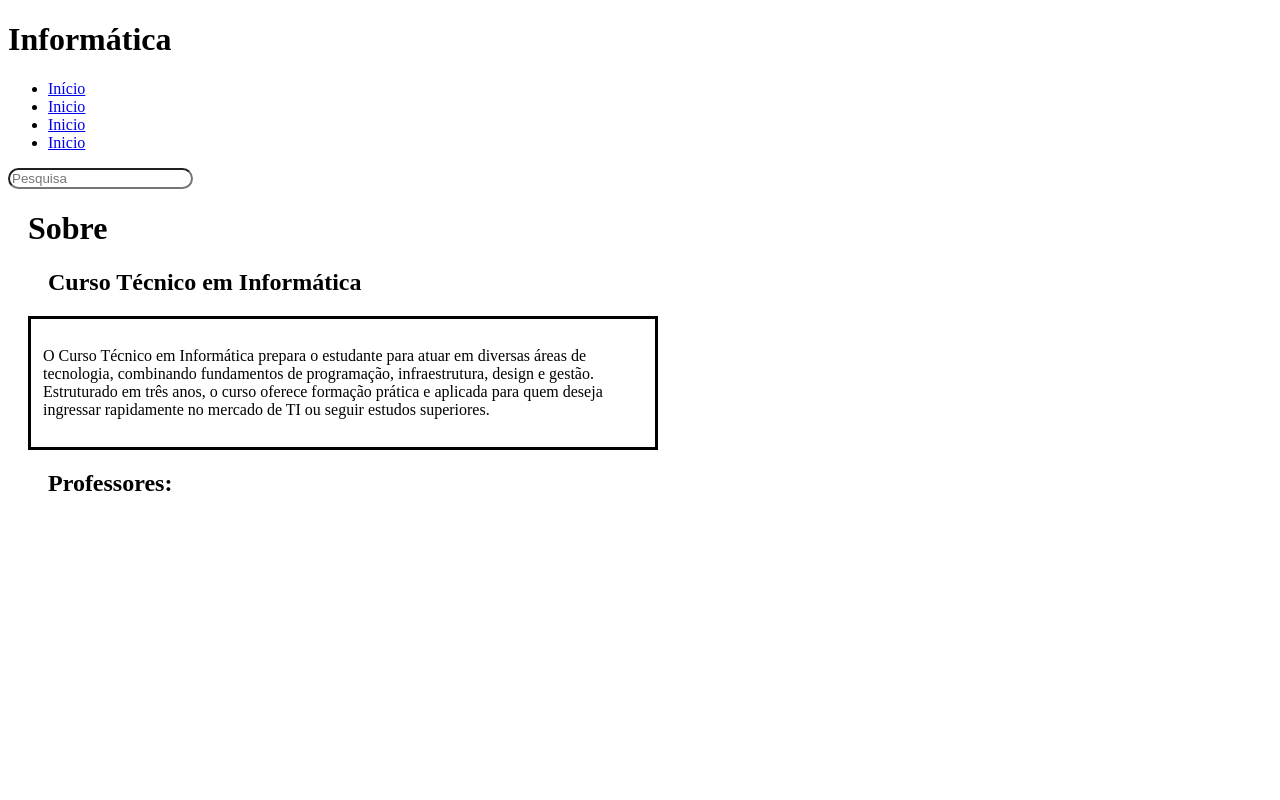
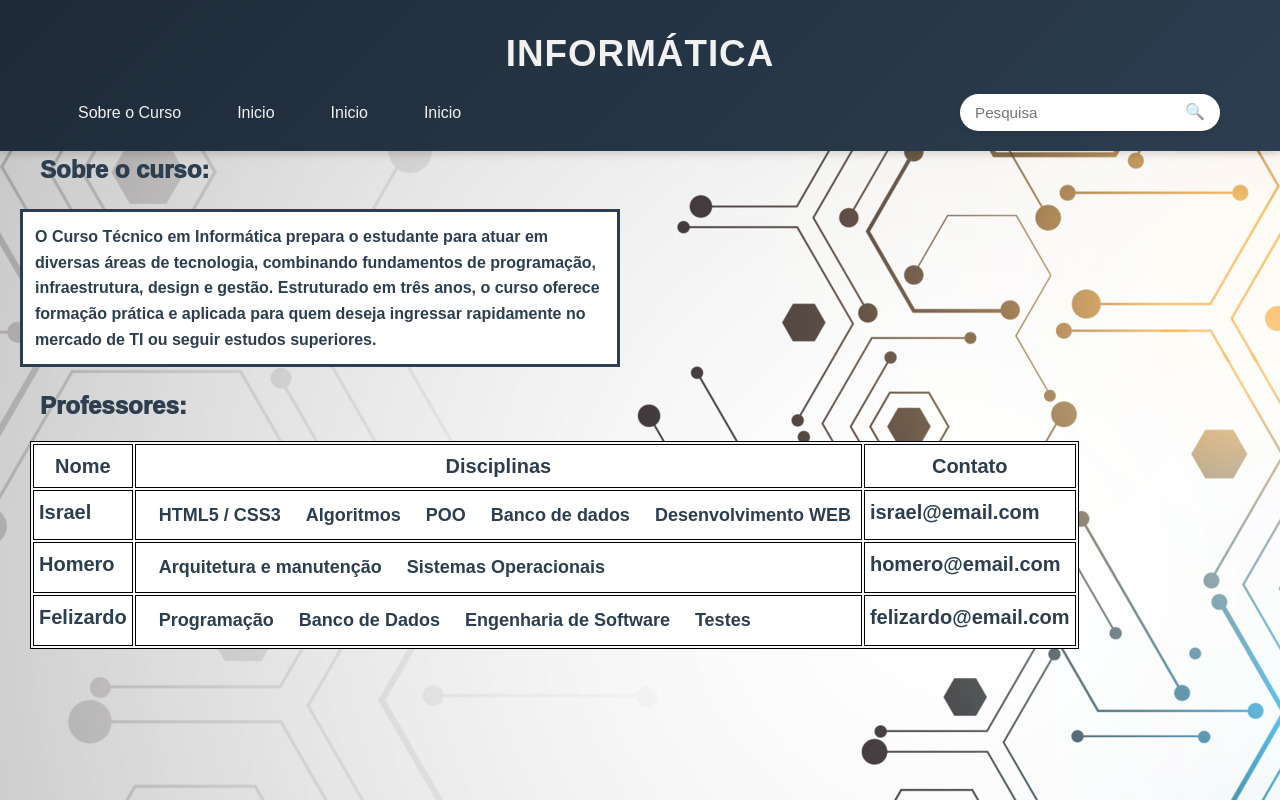
Before and after one commit to MeiaDois20/Landing-page-Curso-Inform-tica, a plain HTML site: page index.html in a window 1280 px wide. Drawn offline with Linux system fonts and the light colour scheme.

Commit message:
Trabalho HTML e CSS

```diff
--- a/index.html
+++ b/index.html
@@ -1,47 +1,91 @@
 <!DOCTYPE html>
 <html lang="pt-BR">
-
 <head>
     <meta charset="UTF-8">
     <meta name="viewport" content="width=device-width, initial-scale=1.0">
     <title>Trabalho Israel</title>
-    <link rel="stylesheet" href="index.css">
+    <link rel="stylesheet" href="style.css">
 </head>
-
 <body>
     <header>
         <h1 id="header-1">Informática</h1>
         <nav>
             <div class="container">
                 <ul>
-                    <li class="item"><a href="#">Início</a></li>
+                    <li class="item"><a href="#">Sobre o Curso</a></li>
                     <li class="item"><a href="#">Inicio</a></li>
                     <li class="item"><a href="#">Inicio</a></li>
                     <li class="item"><a href="#">Inicio</a></li>
                 </ul>
 
                 <div class="container-search">
-                    <input type="search" name="search" id="search" placeholder="Pesquisa" style="border-radius: 15px;">
+                    <input type="search" name="search" id="search" placeholder="Pesquisa">
                 </div>
             </div>
         </nav>
     </header>
 
-    <h1 style="margin-left:20px;">Sobre</h1>
+    <h2 id="subtitle" class="subtitle">Sobre o curso:</h2>
 
-    <h2 style="margin-left:40px;">Curso Técnico em Informática</h2>
-
-    <div style="border:3px solid; padding:12px; max-width:600px; background-color: white; margin: 20px;">
+    <div class="Text-Box caixa-sobre" id="text-box">
         <p>
-        O Curso Técnico em Informática prepara o estudante para atuar em diversas áreas de tecnologia,
-        combinando fundamentos de programação, infraestrutura, design e gestão. Estruturado em três anos,
-        o curso oferece formação prática e aplicada para quem deseja ingressar rapidamente no mercado de TI
-        ou seguir estudos superiores.
+            O Curso Técnico em Informática prepara o estudante para atuar em diversas áreas de tecnologia,
+            combinando fundamentos de programação, infraestrutura, design e gestão. Estruturado em três anos,
+            o curso oferece formação prática e aplicada para quem deseja ingressar rapidamente no mercado de TI
+            ou seguir estudos superiores.
         </p>
     </div>
 
-    <h2 style="margin-left:40px;">Professores:</h2>
+    <h2 class="subtitle">Professores:</h2>
 
+<div class="table-wrap">
+    <table class="prof">
+    <thead>
+        <tr>
+            <th class="info-prof">Nome</th>
+            <th class="info-prof">Disciplinas</th>
+            <th class="info-prof">Contato</th>
+        </tr>
+    </thead>
+    <t body>
+        <tr>
+            <td class="info-prof">Israel</td>
+            <td class="info-prof">
+                <ul class="disc-list">
+                    <li>HTML5 / CSS3</li>
+                    <li>Algoritmos</li>
+                    <li>POO</li>
+                    <li>Banco de dados</li>
+                    <li>Desenvolvimento WEB</li>
+                </ul>
+            </td>
+            <td class="info-prof">israel@email.com</td>
+        </tr>
+        <tr>
+            <td class="info-prof">Homero</td>
+            <td class="info-prof">
+                <ul class="disc-list">
+                    <li>Arquitetura e manutenção</li>
+                    <li>Sistemas Operacionais</li>
+                </ul>
+            </td>
+            <td class="info-prof">homero@email.com</td>
+        </tr>
+        <tr>
+            <td class="info-prof">Felizardo</td>
+            <td class="info-prof">
+                <ul class="disc-list">
+                    <li>Programação</li>
+                    <li>Banco de Dados</li>
+                    <li>Engenharia de Software</li>
+                    <li>Testes</li>
+                </ul>
+            </td>
+            <td class="info-prof">felizardo@email.com</td>
+        </tr>
+    </tbody>
+</table>
+
+</div>
 </body>
-
 </html>
--- a/style.css
+++ b/style.css
@@ -15,7 +15,7 @@
 
 body {
   font-family: "Poppins", Arial, sans-serif;
-  background-image: url(/imagens/abstract-computer-technology-background-with-circuit-board-and-circle-tech-illustration-vector-2801730806.jpg);
+  background-image: url(/imagens/infor-template.jpg);
   background-color: var(--cor-fundo);
   color: var(--cor-secundaria);
   line-height: 1.6;
@@ -109,6 +109,18 @@ ul {
   box-shadow: 0 2px 6px rgba(0, 0, 0, 0.1);
 }
 
+#search {
+  padding: 10px 40px 10px 15px;
+  border: none;
+  outline: none;
+  border-radius: 25px;
+  font-size: 0.95rem;
+  background-color: #fff;
+  width: 260px;
+  transition: box-shadow var(--transicao), width var(--transicao);
+  box-shadow: 0 2px 6px rgba(0, 0, 0, 0.1);
+}
+
 #search:focus {
   width: 320px;
   box-shadow: 0 4px 12px rgba(0, 0, 0, 0.25);
@@ -122,6 +134,61 @@ ul {
   transform: translateY(-50%);
   opacity: 0.6;
 }
+
+.subtitle {
+  margin-left: 40px;
+  font-weight: 1000;
+}
+
+.caixa-sobre {
+  border: 3px solid;
+  padding: 12px;
+  max-width: 600px;
+  background-color: white;
+  margin: 20px;
+}
+
+.Text-Box p {
+  font-weight: 600;
+}
+
+.prof {
+  border: 1px solid black;
+  background: var(--cor-fundo);
+  font-weight: 700;
+  margin-left: 30px;
+  margin-top: 15px;
+}
+.disc-list {
+  align-items: center;
+  list-style: disc;
+  padding-left: 18px;
+  margin: 0;
+}
+
+.disc-list li {
+  display: block;
+  margin: 5px 0px 5px 0px;
+  margin-right: 5px;
+  white-space: normal;
+  font-size: 18px;
+}
+
+.info-prof {
+  text-align: start;
+  font-size: 20px;
+  border: 1px solid black;
+  padding: 5px;
+  vertical-align: top;
+  background: #fff;
+}
+
+.prof thead th,
+.prof thead .info-prof {
+  text-align: center;
+  vertical-align: middle;
+}
+
 
 @keyframes fadeInDown {
   from {
```
Also changed, not shown: imagens/abstract-computer-technology-background-with-circuit-board-and-circle-tech-illustration-vector-2801730806.jpg (deleted).
